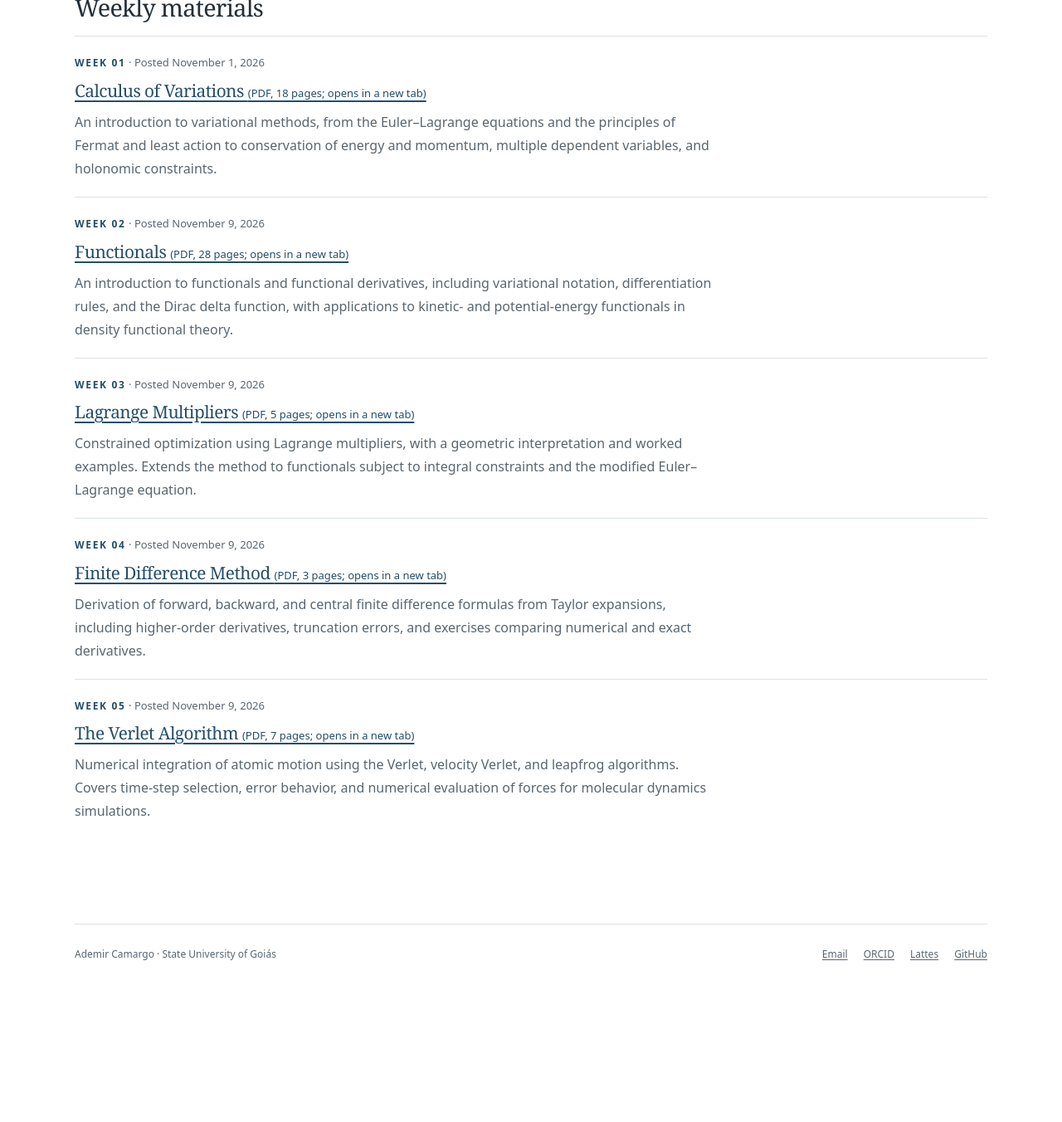
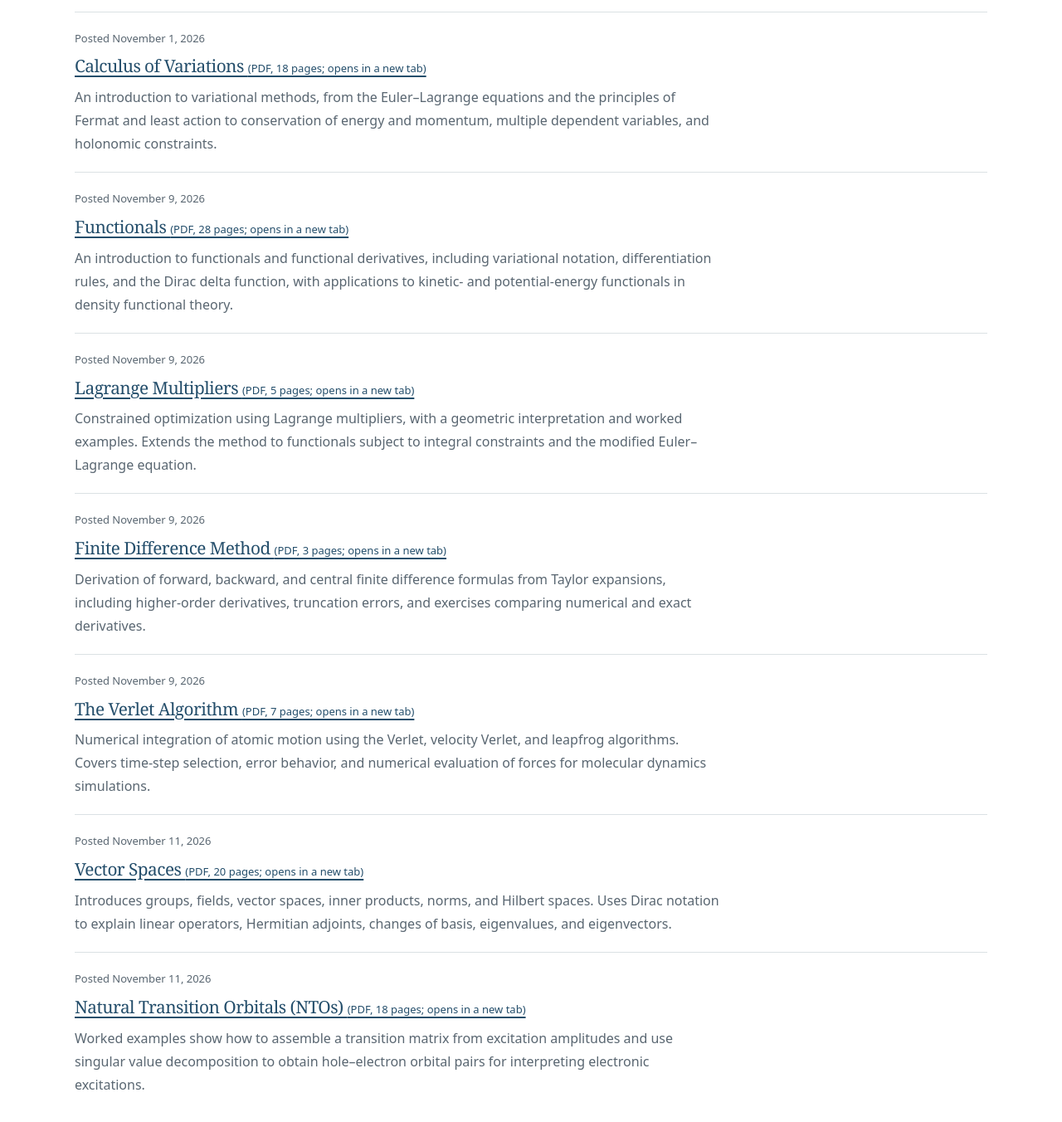
Before and after one commit to AdemirCamargo57/myWebPage, a Jekyll site: the page built from teaching.html, in a window 1280 px wide and 1400 px high, scrolled down 589 px. Shown: the top 1352 px of the window at 83% size. Built offline with Jekyll 4.4.1, drawn with Linux system fonts in a browser that asks for light colours; before the commit the page ends 1784 px from its top, so only the background shows below that; some of the changed text lies outside the part shown.

Commit message:
Add two teaching PDFs and remove week labels

```diff
--- a/_data/teaching_materials.yml
+++ b/_data/teaching_materials.yml
@@ -45,3 +45,21 @@
     Numerical integration of atomic motion using the Verlet, velocity Verlet,
     and leapfrog algorithms. Covers time-step selection, error behavior,
     and numerical evaluation of forces for molecular dynamics simulations.
+- week: 6
+  title: Vector Spaces
+  date: 2026-11-11
+  pdf: /assets/teaching/CAP_I_F_EN.pdf
+  pages: 20
+  description: >-
+    Introduces groups, fields, vector spaces, inner products, norms, and Hilbert
+    spaces. Uses Dirac notation to explain linear operators, Hermitian adjoints,
+    changes of basis, eigenvalues, and eigenvectors.
+- week: 7
+  title: Natural Transition Orbitals (NTOs)
+  date: 2026-11-11
+  pdf: /assets/teaching/CAP_VI_C_EN.pdf
+  pages: 18
+  description: >-
+    Worked examples show how to assemble a transition matrix from excitation
+    amplitudes and use singular value decomposition to obtain hole–electron
+    orbital pairs for interpreting electronic excitations.
--- a/index.html
+++ b/index.html
@@ -21,7 +21,7 @@ title: Home
   <section>
     <span class="eyebrow">Teaching</span><h2>Notes for learning and practice</h2>
     <p>Weekly PDF materials with short introductions to help you find the reading you need. Open a document in a new tab to read it or save a copy.</p>
-    <ul class="resource-list">{% assign materials = site.data.teaching_materials | sort: 'week' %}{% for material in materials limit:3 %}<li><h3><a href="{{ '/teaching/#weekly-materials' | relative_url }}">{{ material.title | escape }}</a></h3><p>Week {% if material.week < 10 %}0{% endif %}{{ material.week }} · PDF{% if material.pages %} · {{ material.pages }} pages{% endif %}</p></li>{% endfor %}</ul>
+    <ul class="resource-list">{% assign materials = site.data.teaching_materials | sort: 'week' %}{% for material in materials limit:3 %}<li><h3><a href="{{ '/teaching/#weekly-materials' | relative_url }}">{{ material.title | escape }}</a></h3><p>PDF{% if material.pages %} · {{ material.pages }} pages{% endif %}</p></li>{% endfor %}</ul>
     <a href="{{ '/teaching/' | relative_url }}">View all teaching materials →</a>
   </section>
 </div>
--- a/teaching.html
+++ b/teaching.html
@@ -6,7 +6,7 @@ permalink: /teaching/
   <span class="eyebrow">Teaching at UEG</span>
   <h1>Teaching Materials</h1>
   <p class="deck">Weekly reading and course notes for students of physical and computational chemistry.</p>
-  <p>Materials are listed in week order. Each PDF opens in a new tab so you can keep this page open while you read or save a copy.</p>
+  <p>Each PDF opens in a new tab so you can keep this page open while you read or save a copy.</p>
 </div>
 {% assign materials = site.data.teaching_materials | sort: 'week' %}
 <section class="page-body" aria-labelledby="weekly-materials">
@@ -14,7 +14,7 @@ permalink: /teaching/
   <ol class="resource-list teaching-materials">
     {% for material in materials %}
     <li>
-      <p class="material-meta"><span class="eyebrow">Week {% if material.week < 10 %}0{% endif %}{{ material.week }}</span> <span aria-hidden="true">·</span> Posted <time datetime="{{ material.date | date: '%Y-%m-%d' }}">{{ material.date | date: '%B %-d, %Y' }}</time></p>
+      <p class="material-meta">Posted <time datetime="{{ material.date | date: '%Y-%m-%d' }}">{{ material.date | date: '%B %-d, %Y' }}</time></p>
       <h3><a href="{{ material.pdf | relative_url }}" target="_blank" rel="noopener noreferrer">{{ material.title | escape }} <span class="material-format">(PDF{% if material.pages %}, {{ material.pages }} pages{% endif %}; opens in a new tab)</span></a></h3>
       <p class="material-description">{{ material.description | escape }}</p>
     </li>
```
Also changed, not shown: AGENTS.md (+1 -1 lines), CONTENT_STATUS.md (+1 -2 lines), README.md, 2 other files.
